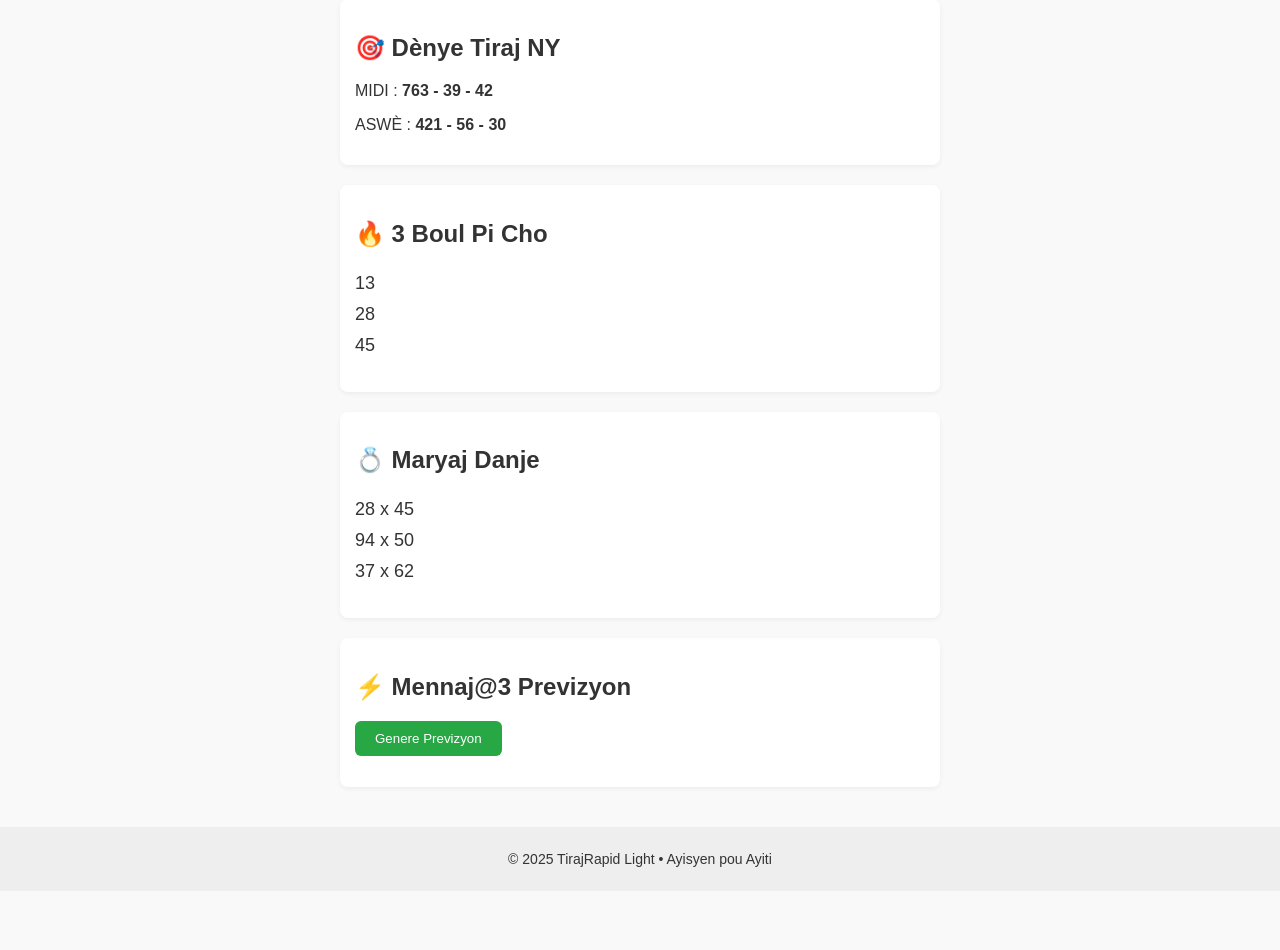
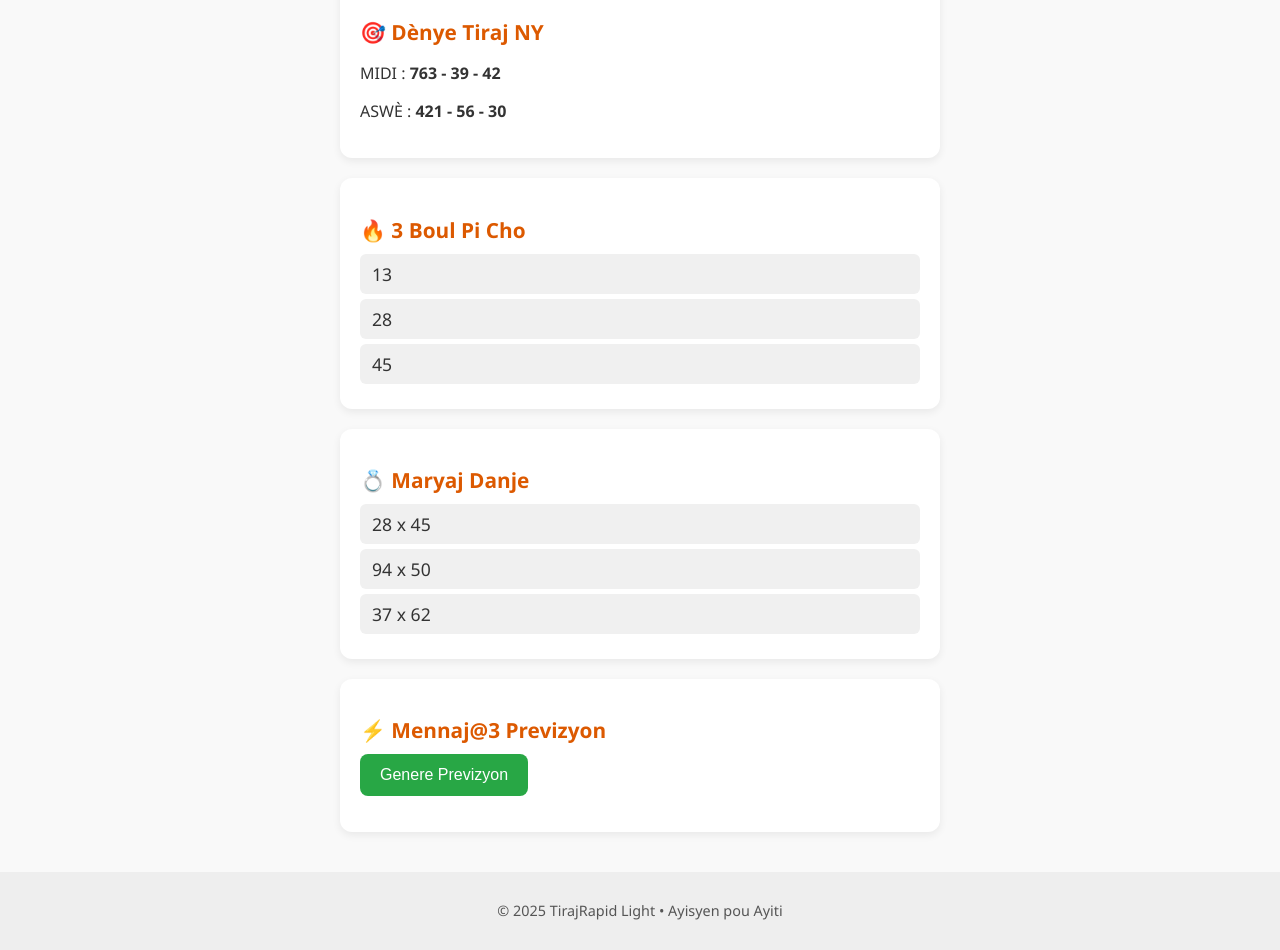
Before and after one commit to Kencycoeur17/Green-mills-Lotto-Haiti, a plain HTML site: page index.html in a window 1280 px wide. Shown: the part 196-1146 px from the top of the page. Before the commit the page ends 1087 px from the top, so only its background shows below. Drawn offline with Linux system fonts and the light colour scheme.

Commit message:
Update style.css

```diff
--- a/style.css
+++ b/style.css
@@ -1,16 +1,29 @@
+:root {
+  --primary: #dc5900;
+  --accent: #28a745;
+  --bg: #f9f9f9;
+  --text: #333;
+}
+
 body {
-  font-family: Arial, sans-serif;
+  font-family: 'Segoe UI', sans-serif;
+  background: var(--bg);
   margin: 0;
   padding: 0;
-  background: #f9f9f9;
-  color: #333;
+  color: var(--text);
 }
 
 header {
-  background-color: #dc5900;
-  color: #fff;
-  padding: 20px;
+  background: var(--primary);
+  color: white;
   text-align: center;
+  padding: 20px 10px;
+  border-bottom: 4px solid #b94e00;
+}
+
+header h1 {
+  margin: 0;
+  font-size: 1.8rem;
 }
 
 main {
@@ -20,39 +33,58 @@ main {
 }
 
 section {
-  background: #fff;
-  border-radius: 8px;
+  background: white;
+  border-radius: 12px;
+  padding: 20px;
   margin: 20px 0;
-  padding: 15px;
-  box-shadow: 0 2px 5px rgba(0,0,0,0.05);
+  box-shadow: 0 3px 8px rgba(0, 0, 0, 0.07);
+  transition: all 0.2s ease-in-out;
+}
+
+section:hover {
+  transform: translateY(-2px);
+  box-shadow: 0 6px 12px rgba(0, 0, 0, 0.1);
+}
+
+section h2 {
+  color: var(--primary);
+  font-size: 1.3rem;
+  margin-bottom: 10px;
 }
 
 ul {
   list-style: none;
   padding: 0;
+  margin: 0;
 }
 
 ul li {
-  font-size: 18px;
-  padding: 5px 0;
+  background: #f0f0f0;
+  margin: 5px 0;
+  padding: 8px 12px;
+  border-radius: 6px;
+  font-size: 1.1rem;
 }
 
 button {
-  background-color: #28a745;
-  color: #fff;
+  background: var(--accent);
+  color: white;
   border: none;
-  padding: 10px 20px;
-  border-radius: 6px;
+  padding: 12px 20px;
+  border-radius: 8px;
+  font-size: 1rem;
   cursor: pointer;
+  transition: background 0.2s ease-in-out;
 }
 
 button:hover {
-  background-color: #218838;
+  background: #1e7e34;
 }
 
 footer {
-  background-color: #eee;
   text-align: center;
-  padding: 10px;
-  font-size: 14px;
+  padding: 15px;
+  background: #eee;
+  font-size: 0.9rem;
+  color: #555;
 }
```
